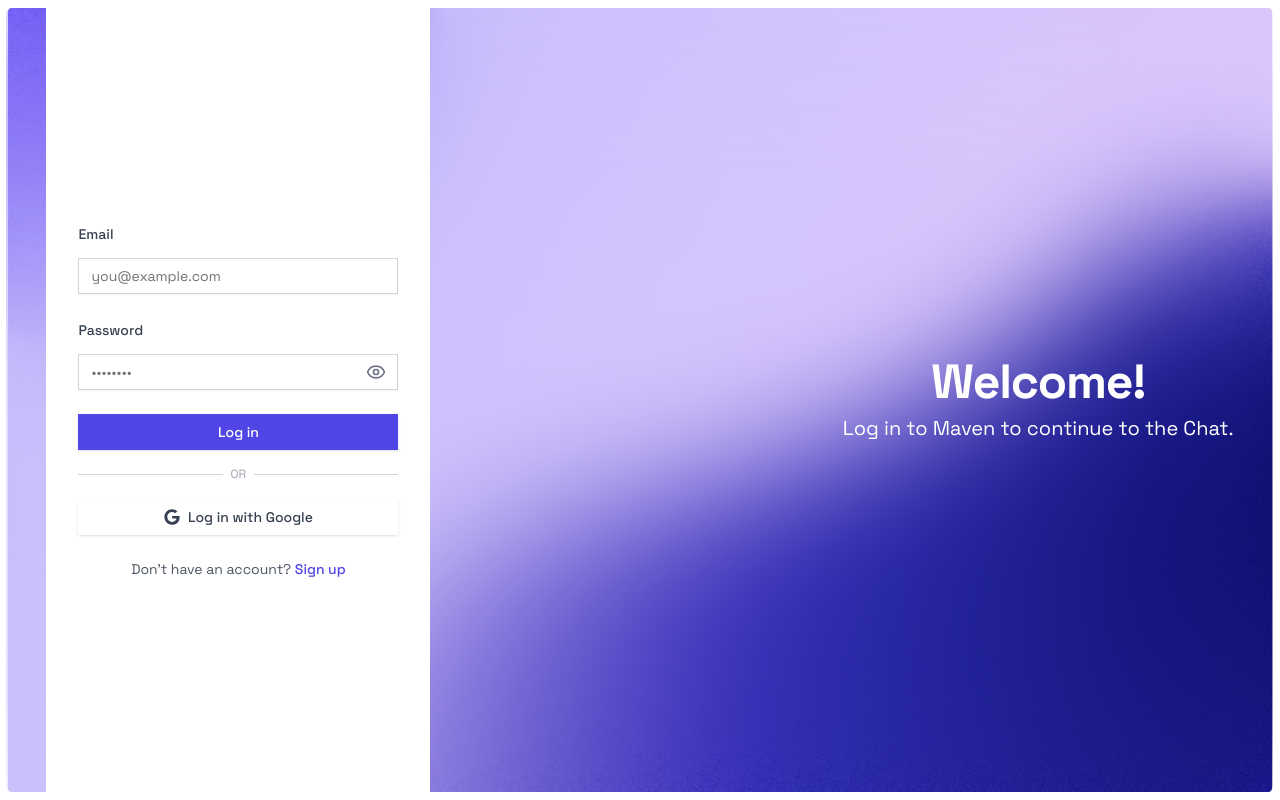
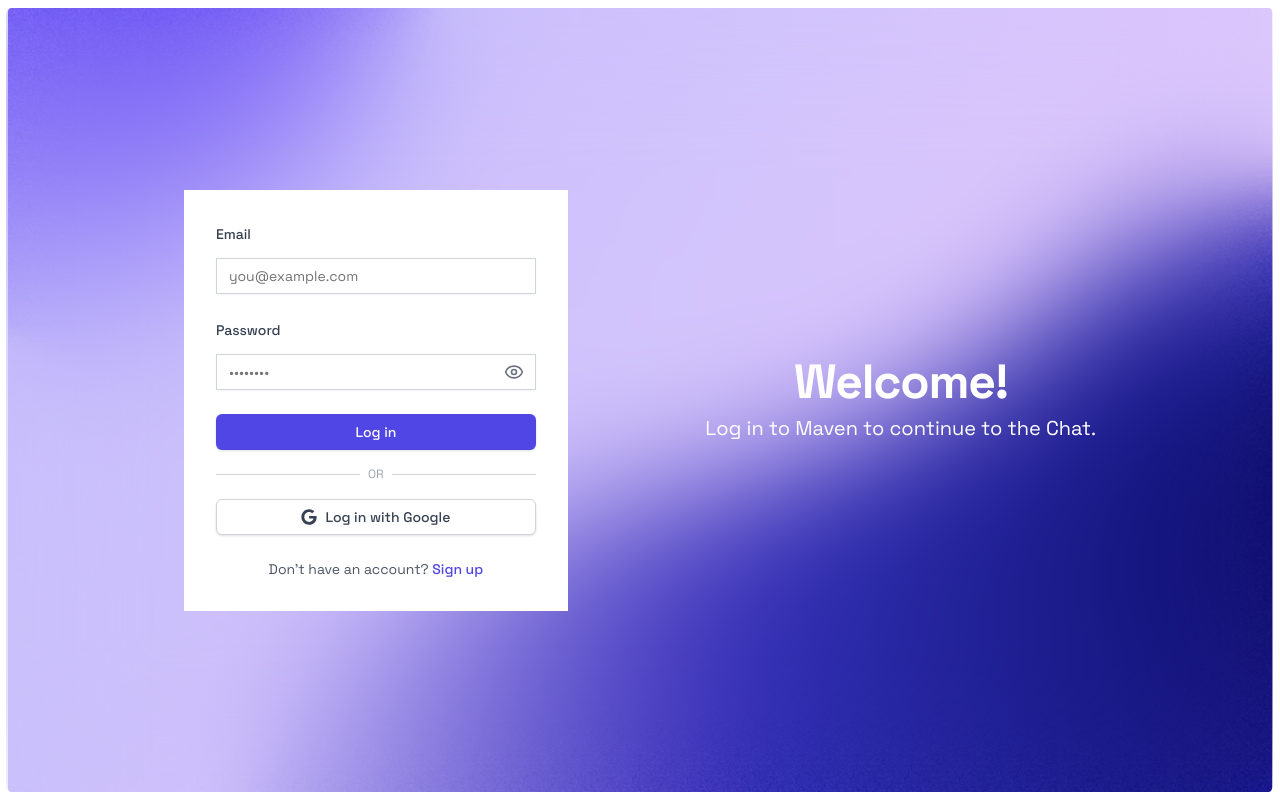
Before and after one commit to yeabnoah/maven, a Next.js app in the folder frontend/: page /signin in a window 1280 px wide. Built offline with nearby package versions, Linux system fonts and the light colour scheme.

Commit message:
start chaning ui

```diff
--- a/frontend/app/(auth)/signin/page.tsx
+++ b/frontend/app/(auth)/signin/page.tsx
@@ -22,7 +22,7 @@
   };
 
   return (
-    <div className="relative min-h-screen flex items-center justify-center rounded-md bg-white text-black backdrop-blur-2xl bg-white/8 ">
+    <div className=" min-h-screen flex items-center justify-center rounded-md bg-white text-black backdrop-blur-2xl bg-white/8 ">
       <Image
         src="/bg3.avif"
         className="absolute inset-0 w-full h-full object-cover p-2 rounded-xl"
@@ -31,9 +31,9 @@
         priority
       />
 
-      <div className=" relative flex justify-between items-center backdrop-blur-3xl w-[99vw] mx-auto my-auto h-[98vh] p-10 rounded-md">
-        <div className="space-y-8 flex justify-center items-center min-h-[98vh] bg-white ">
-          <div className="space-y-6 p-8 w-[30vw] bg-white rounded-none ">
+      <div className=" relative flex justify-evenly  items-center backdrop-blur-3xl w-[99vw] mx-auto my-auto h-[98vh] p-10 rounded-md">
+        <div className="space-y-8 flex justify-center items-center min-h-screen">
+          <div className="space-y-6 p-8 w-96 bg-white rounded-none ">
             <div className="space-y-6">
               <div className="space-y-3">
                 <Label
@@ -71,7 +71,7 @@
                   <button
                     type="button"
                     onClick={() => setShowPassword(!showPassword)}
-                    className="absolute right-3 top-1/2 rounded-none -translate-y-1/2 text-gray-500 hover:text-indigo-600"
+                    className="absolute right-3 top-1/2 -translate-y-1/2 text-gray-500 hover:text-indigo-600"
                   >
                     {showPassword ? (
                       <EyeOff className="h-5 w-5" />
@@ -84,7 +84,7 @@
             </div>
 
             <Button
-              className="w-full py-3 rounded-none text-white bg-indigo-600 hover:bg-indigo-700 transition-all duration-300"
+              className="w-full py-3 rounded-md text-white bg-indigo-600 hover:bg-indigo-700 transition-all duration-300"
               onClick={handleSignIn}
               disabled={loading}
             >
@@ -99,7 +99,7 @@
             </div>
 
             <Button
-              className="w-full py-3 rounded-none bg-white  border-gray-300 text-gray-700 flex items-center justify-center gap-2 hover:bg-gray-100 transition-all duration-300"
+              className="w-full py-3 rounded-md bg-white border border-gray-300 text-gray-700 flex items-center justify-center gap-2 hover:bg-gray-100 transition-all duration-300"
               onClick={() => {}}
             >
               <FaGoogle />
```
